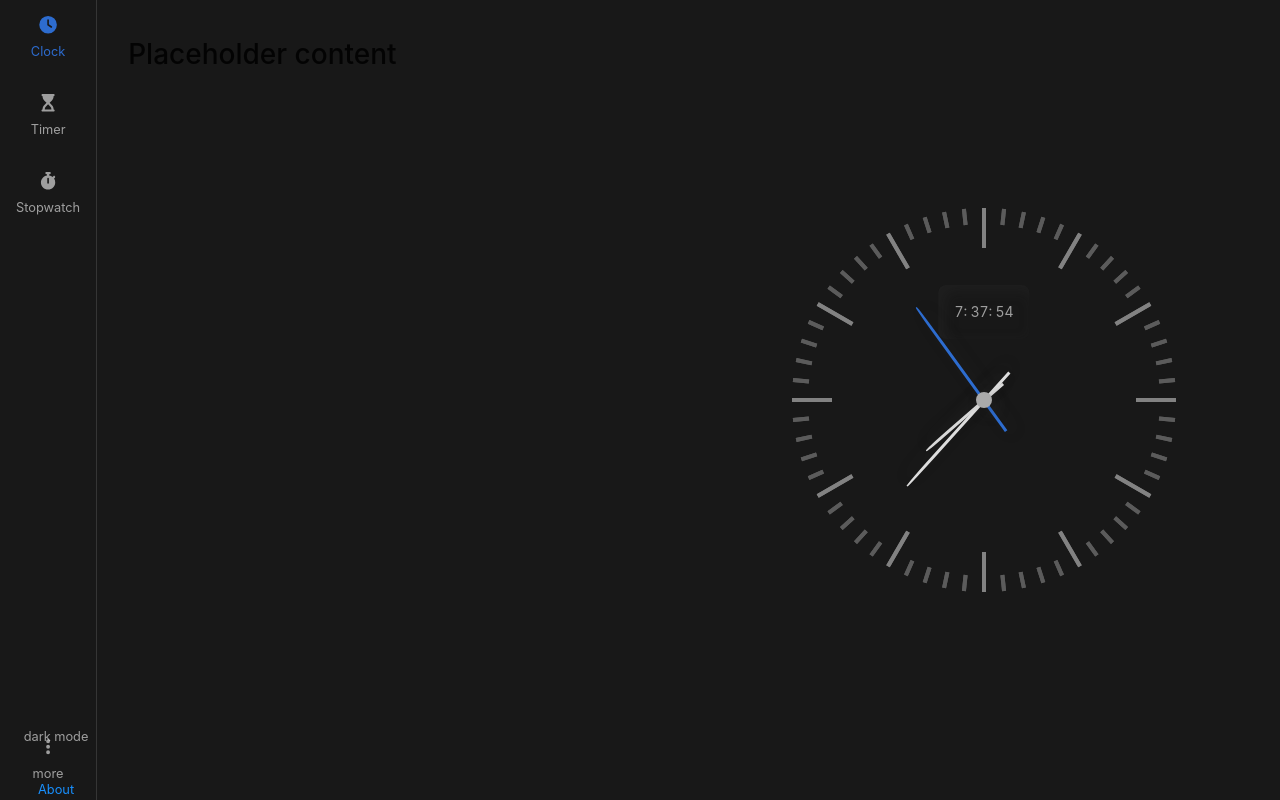
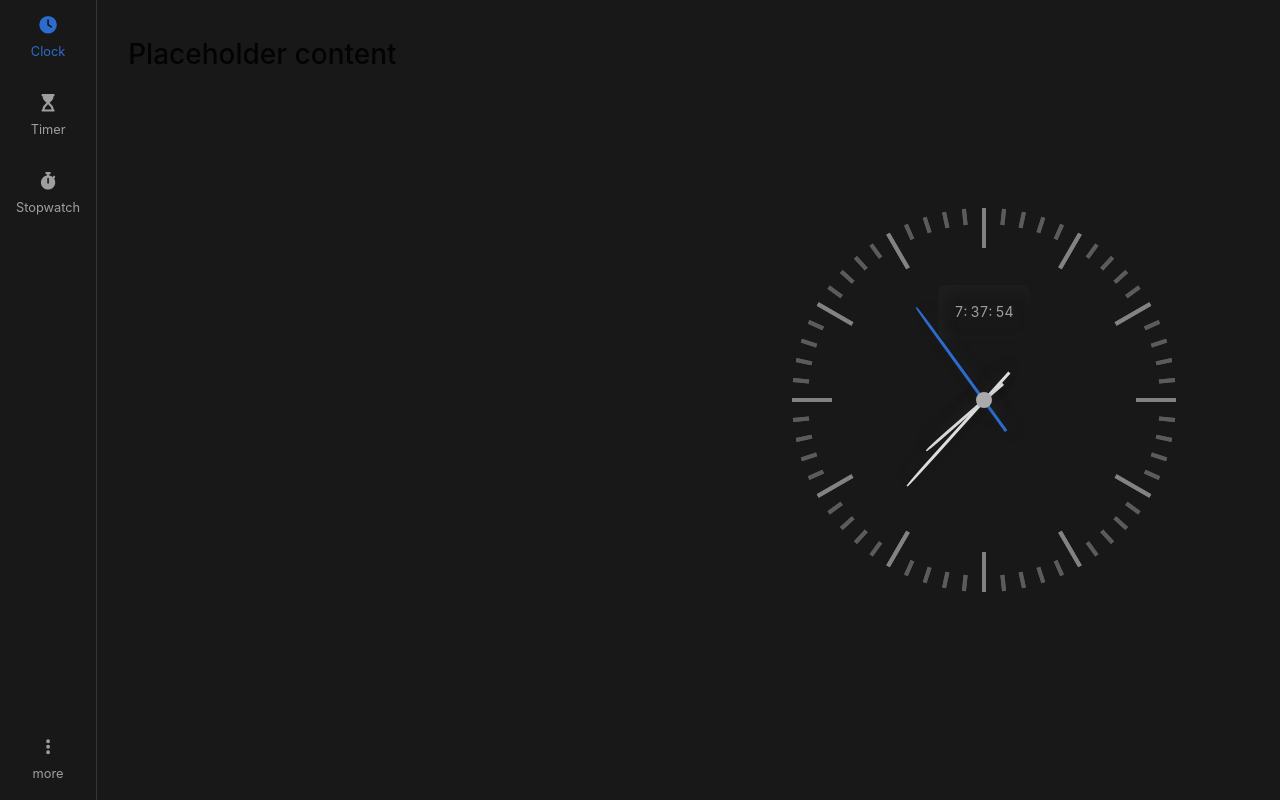
Before and after one commit to Klrfl/TellTime, a Vue app: page / in a window 1280 px wide. Built offline with nearby package versions, Linux system fonts and the light colour scheme.

Commit message:
added overlay

```diff
--- a/src/components/KebabMenu.vue
+++ b/src/components/KebabMenu.vue
@@ -1,17 +1,27 @@
 <template>
-  <button class="nav-link kebab-toggle">
+  <button class="nav-link kebab-toggle" @click="toggleOverlay">
     <font-awesome-icon :icon="['fas', 'ellipsis-vertical']" />
     <span>more</span>
+  </button>
 
-    <div class="overlay">
-      <button class="dark-mode-toggle" @click="setTheme">dark mode</button>
-      <RouterLink :to="{ name: 'About' }">About</RouterLink>
+  <div class="overlay" ref="overlay">
+    <button class="close-overlay" @click="toggleOverlay('remove')">
+      <font-awesome-icon :icon="['fas', 'square-xmark']" />
+    </button>
+
+    <button class="dark-mode-toggle" @click="setTheme" ref="darkModeToggle">
+      <font-awesome-icon :icon="['fas', 'sun']" />
+      <font-awesome-icon :icon="['fas', 'moon']" />
+    </button>
+    <RouterLink class="to-about" :to="{ name: 'About' }">About</RouterLink>
   </div>
-  </button>
 </template>
 
 <script setup>
-import { inject } from "vue";
+import { inject, ref } from "vue";
+
+const overlay = ref(null);
+const darkModeToggle = ref(null);
 
 let theme = inject("theme");
 
@@ -25,70 +35,101 @@ function setTheme() {
   }
 
   document.body.setAttribute("data-theme", theme);
+
+  darkModeToggle.value.classList.toggle("dark");
+}
+
+function toggleOverlay(opt = null) {
+  if (opt === "remove") {
+    overlay.value.classList.remove("active");
+  } else {
+    overlay.value.classList.add("active");
+  }
 }
 </script>
 
-<style>
+<style lang="scss">
 .kebab-toggle {
   margin-top: auto;
-  position: relative;
+  position: absolute;
+  top: 2rem;
+  right: 1rem;
 }
 
 .overlay {
+  text-align: center;
+  outline: 2px solid var(--color-border);
+  backdrop-filter: blur(10px);
+  padding: 1rem;
+  width: max-content;
+  opacity: 0;
+
   position: absolute;
-  bottom: 0;
+  inset: 1rem 1rem auto auto;
+
+  &.active {
+    opacity: 1;
+  }
+}
+
+.close-overlay {
+  font-size: 1.5rem;
+  position: absolute;
+  top: 0;
+  right: 0;
 }
 
 .dark-mode-toggle {
-  padding: 2rem;
-  user-select: none;
-
-  position: absolute;
-  top: -100%;
-  right: 0;
-}
-
-.toggle {
-  background: #bdbdbd;
+  background: transparent;
+  outline: 2px solid;
+  margin: 0 auto;
   border-radius: 20rem;
   aspect-ratio: 2 / 1;
-  position: relative;
 
   display: flex;
   justify-content: center;
 
+  position: relative;
   cursor: pointer;
-}
 
-.toggle > * {
+  & > * {
     user-select: none;
     text-align: center;
-  padding: 1.5rem;
+    padding: 0.5rem;
     aspect-ratio: 1/ 1;
   }
 
-.toggle::before {
+  &::before {
     content: "";
-  background: blue;
+    background: var(--accent);
+    border-radius: 20rem;
+    height: 100%;
+    transform: scale(1.2);
     position: absolute;
     inset: 0;
-  border-radius: 20rem;
-  transform: scale(1.2);
-  height: 100%;
 
     transition: transform 200ms ease;
     aspect-ratio: 1/1;
   }
 
-.toggle.dark::before {
+  &.dark::before {
     transform: scale(1.2) translateX(100%);
+  }
+}
+
+.to-about {
+  display: block;
+  padding: 1rem;
 }
 
 @media screen and (min-width: 50em) {
-  .dark-mode-toggle {
+  .kebab-toggle {
     position: relative;
-    top: unset;
-    padding: 2rem 0;
+    inset: unset;
+  }
+
+  .overlay {
+    inset: auto 0 1rem 1rem;
   }
 }
 </style>
```
Lines whose indentation alone changed are shown as unchanged.
